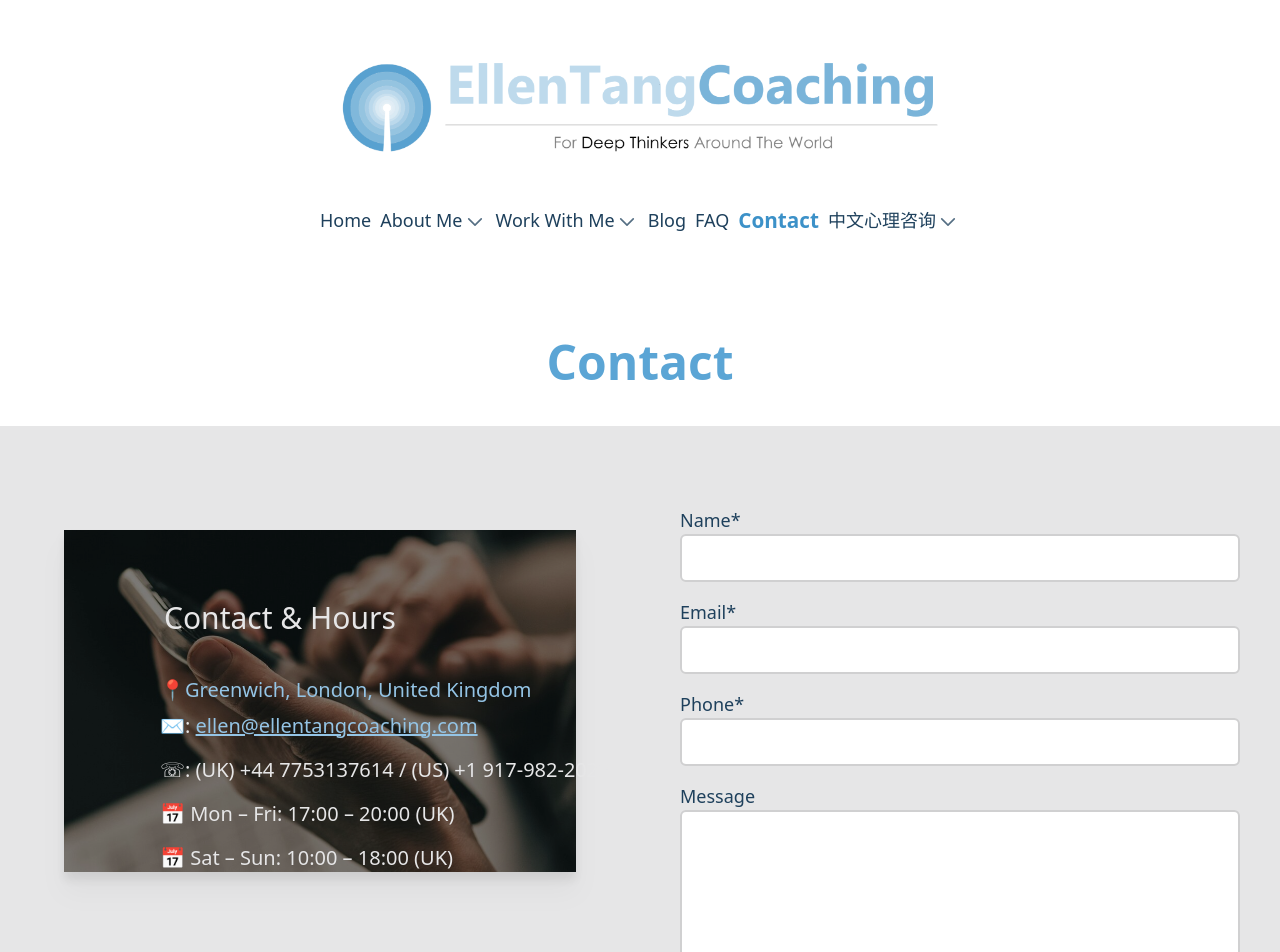
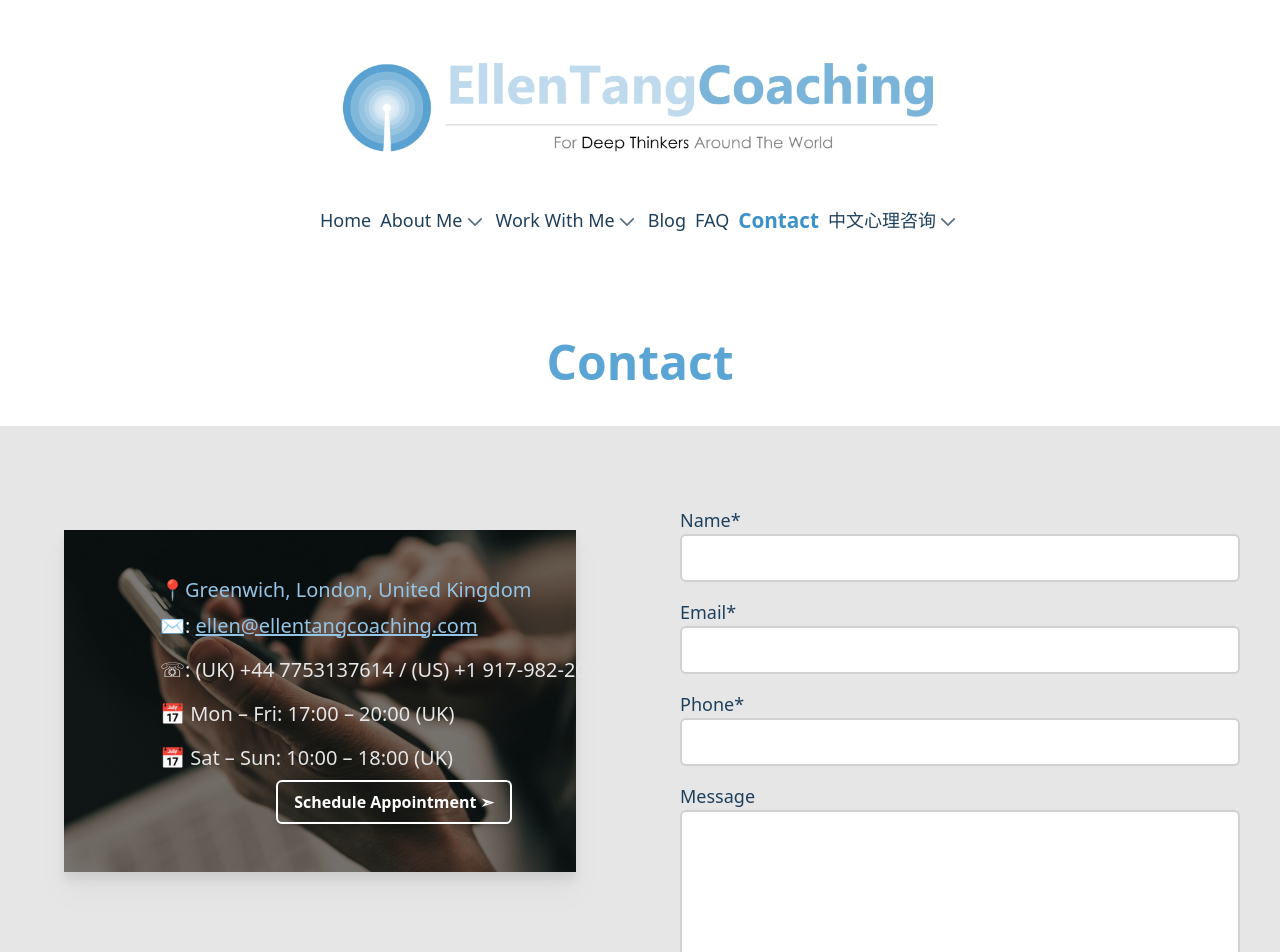
Before and after one commit to Qinisfighting/EllenTangCoaching, a React (Vite) app: page /Contact in a window 1280 px wide. Shown: the top 952 px of the page. Built offline with nearby package versions, Linux system fonts and the light colour scheme.

Commit message:
Update Contact.tsx

```diff
--- a/src/pages/Contact.tsx
+++ b/src/pages/Contact.tsx
@@ -71,7 +71,8 @@ export default function Contact() {
       <div className="flex flex-col justify-center items-center xl:flex-row xl:items-start mx-auto xl:bg-mystone-100 mb-20">
         <div className="w-screen xl:p-16 xl:relative xl:w-1/2 mt-10">
             <img src={contact} className="w-screen h-auto object-cover brightness-50 drop-shadow-xl"></img>
-            <div className="p-10 xl:p-0 xl:absolute top-1/4 left-1/4 xl:text-mystone-100">
+            <Link to="/work/booking"><button className="w-screen rounded-none xl:w-max xl:absolute xl:bottom-28 xl:right-32 btn-next xl:btn-trans">Schedule Appointment ➣</button></Link>
+            <div className="p-10 xl:p-0 xl:absolute bottom-1/3 left-1/4 xl:text-mystone-100">
                 <h2 className="pl-1">Contact & Hours</h2>
                 <br />
                 <a className="text-myblue-300 text-lg md:text-xl" href="https://www.google.com/maps/place/Greenwich,+London,+Vereinigtes+K%C3%B6nigreich/@51.487395,-0.0366549,13z/data=!3m1!4b1!4m6!3m5!1s0x47d8a9cea79975f3:0x1470a7a162e4ca6c!8m2!3d51.4933675!4d0.0098214!16zL20vMG5xdjE?entry=ttu" target="_blank">📍Greenwich, London, United Kingdom</a>
@@ -80,6 +81,7 @@ export default function Contact() {
                 <p className="md:text-xl text-left">📅 Mon – Fri: 17:00 – 20:00 (UK)</p>
                 <p className="md:text-xl text-left">📅 Sat – Sun: 10:00 – 18:00 (UK)</p>
             </div>
+
         </div>
 
         <form className="w-full p-10 mx-auto mb-8 xl:w-1/2 xl:py-20 xl:pr-10 bg-mystone-100" onSubmit={handleSubmit}>
```
